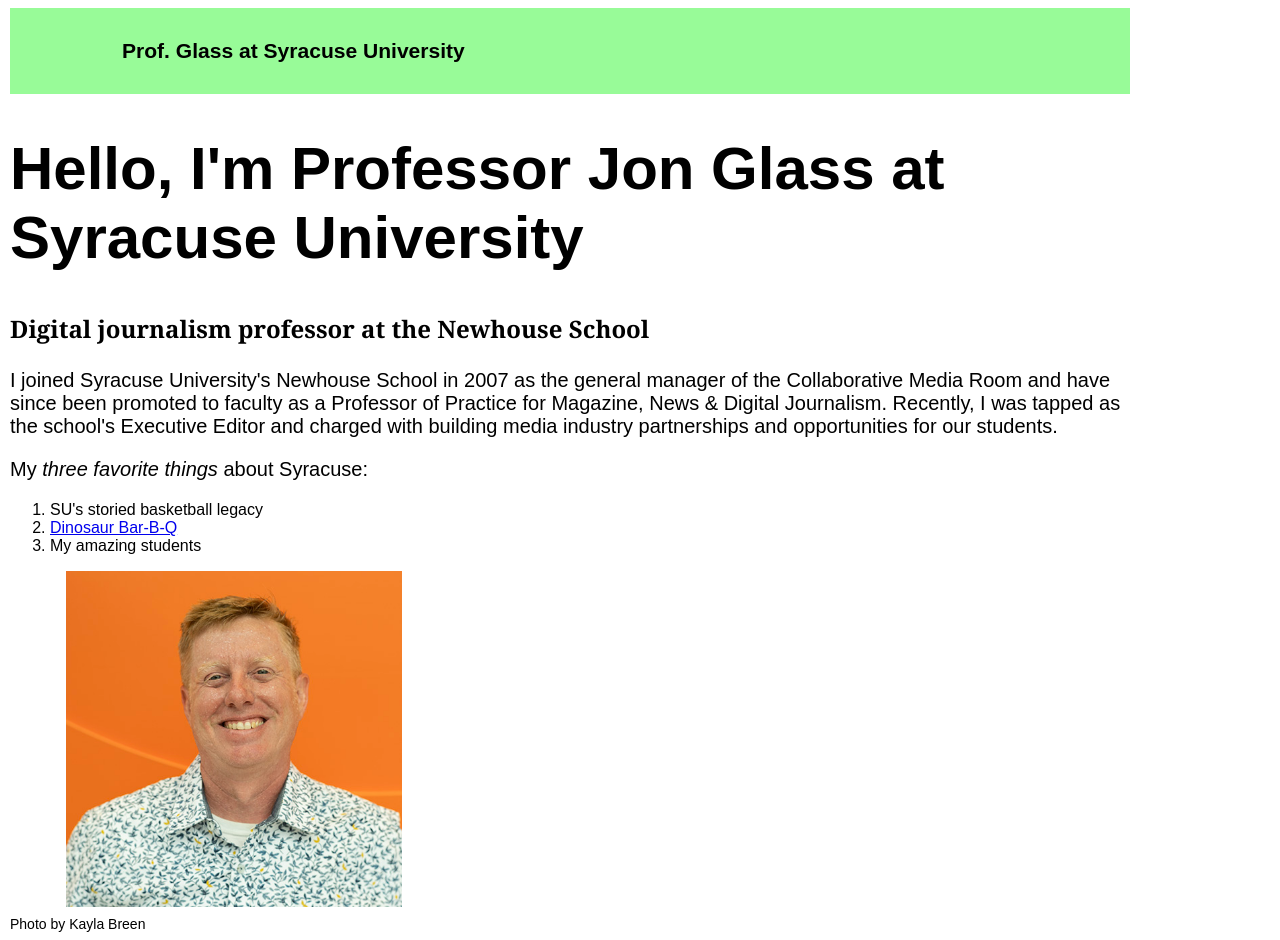
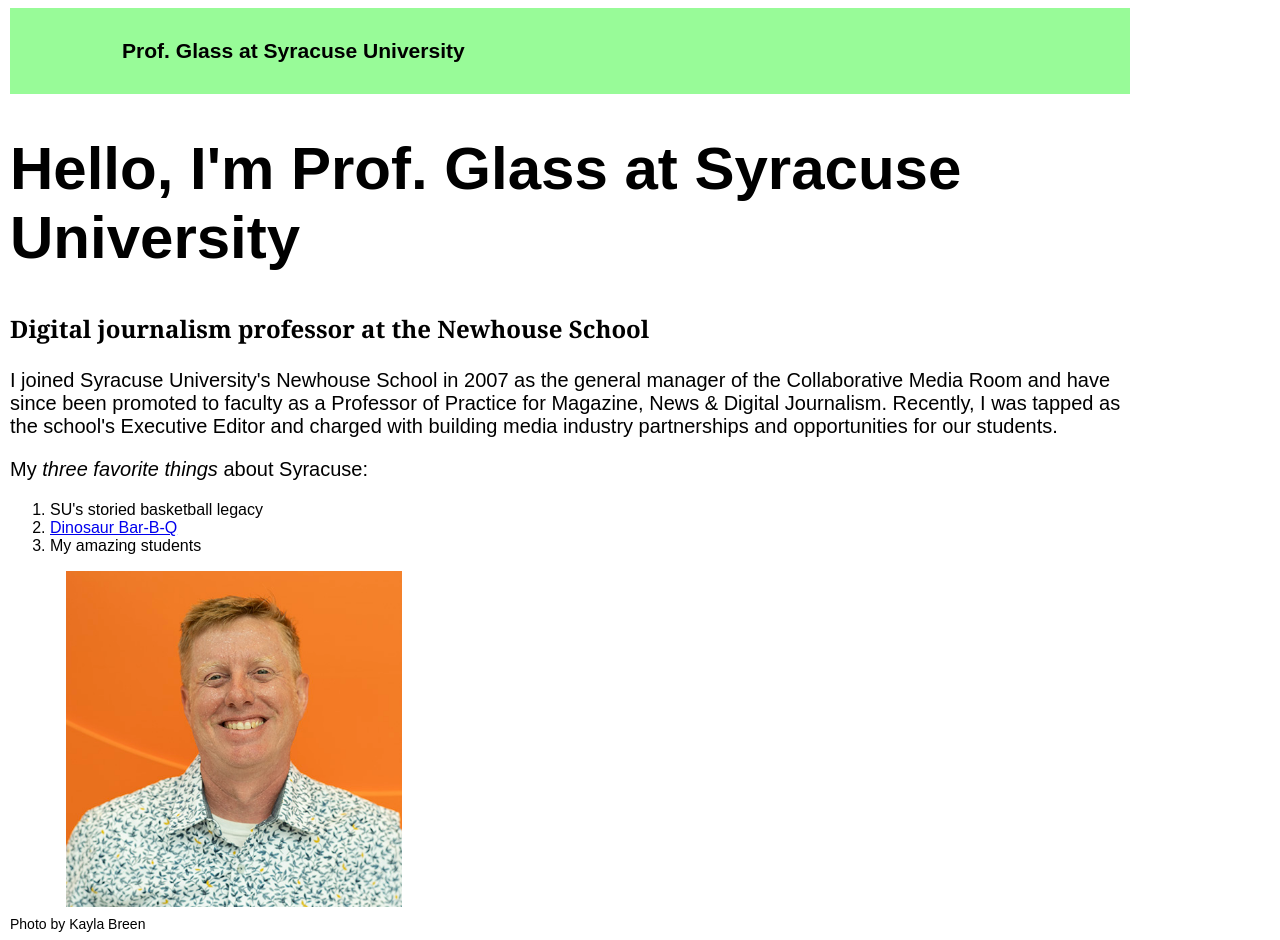
Before and after one commit to JonGlass/JonGlass.github.io, a plain HTML site: page index.html in a window 1280 px wide. Drawn offline with nearby package versions, Linux system fonts and the light colour scheme.

Commit message:
Add files via upload

```diff
--- a/index.html
+++ b/index.html
@@ -25,7 +25,7 @@
 
         <div class="col-lg-7">
 
-          <h1>Hello, I'm Professor Jon Glass at Syracuse University</h1>
+          <h1>Hello, I'm Prof. Glass at Syracuse University</h1>
 
           <h2>Digital journalism professor at the Newhouse School</h2>
 
```
